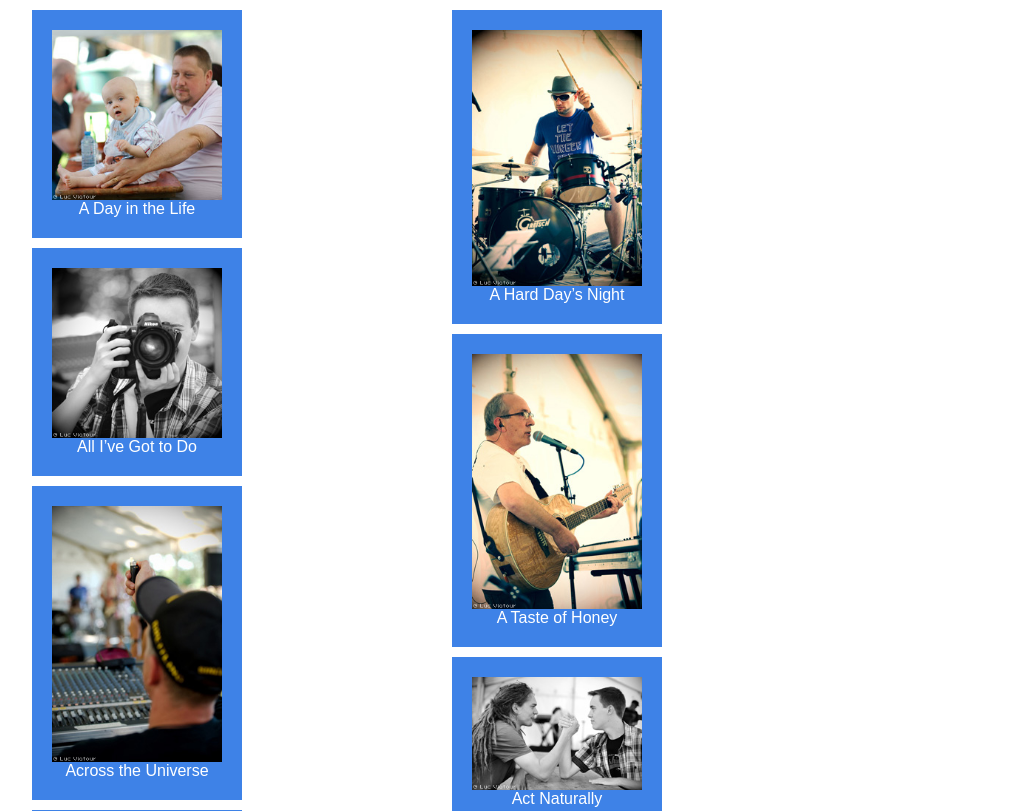
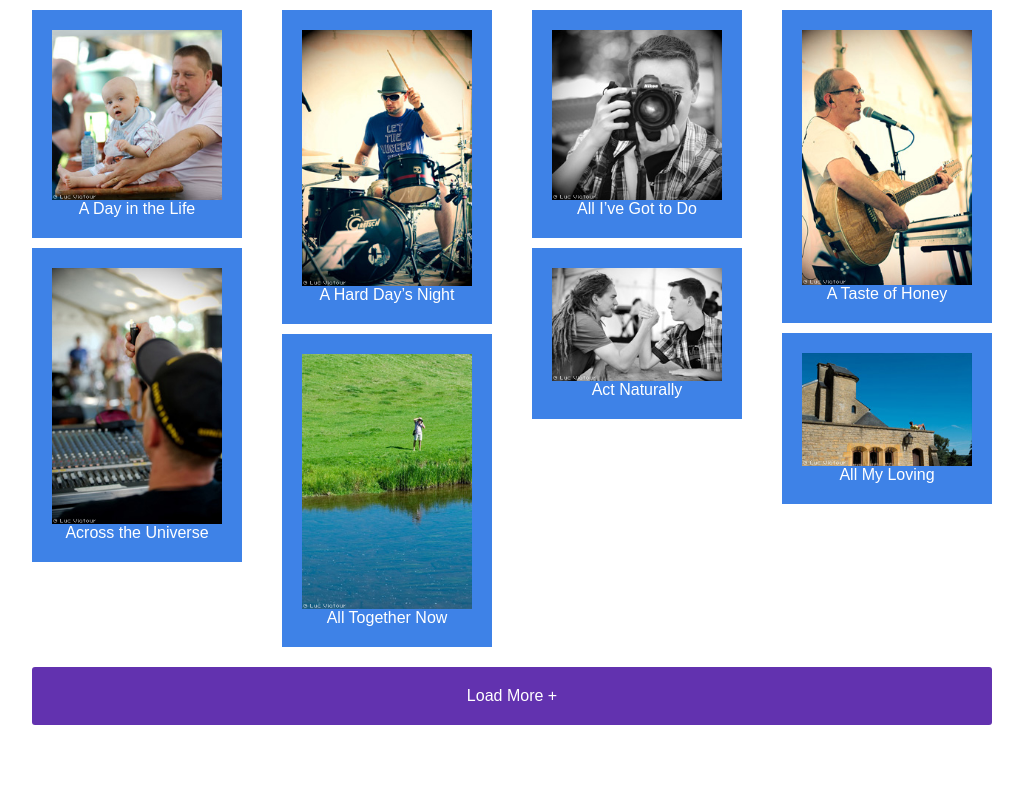
Before and after one commit to m1n720n9/gallery, a plain HTML site: page index.html in a window 1280 px wide. Shown: the top 811 px of the page, without its empty margins (128-1151 px from the left). Drawn offline with nearby package versions, Linux system fonts and the light colour scheme.

Commit message:
벽돌업로드

```diff
--- a/css/style.css
+++ b/css/style.css
@@ -4,7 +4,7 @@ li{list-style: none;}
 .page-main{width: 960px; padding: 0 10px 100px; margin: auto;}
 .gallery{margin: 0; padding: 0;}
 .gallery:after{content: ""; display: block; clear: both;}
-.gallery-item{float: left; width: 210px; box-sizing: border-box; margin-top: 10px; background: rgb(62, 130, 231); padding: 20px; animation: fadeIn 1s; margin-right: 40px;}
+.gallery-item{float: left; width: 210px; box-sizing: border-box; margin-top: 10px; background: rgb(62, 130, 231); padding: 20px; animation: fadeIn 1s;}
 @keyframes fadeIn {
     0%{opacity: 0;}
     100%{opacity: 1;}
--- a/js/script.js
+++ b/js/script.js
@@ -13,6 +13,7 @@ $container.masonry({
     // options
     itemSelector: '.gallery-item',
     columnWidth: 210,
+    gutter:40
   });
 
 function initGallery(data){
```
